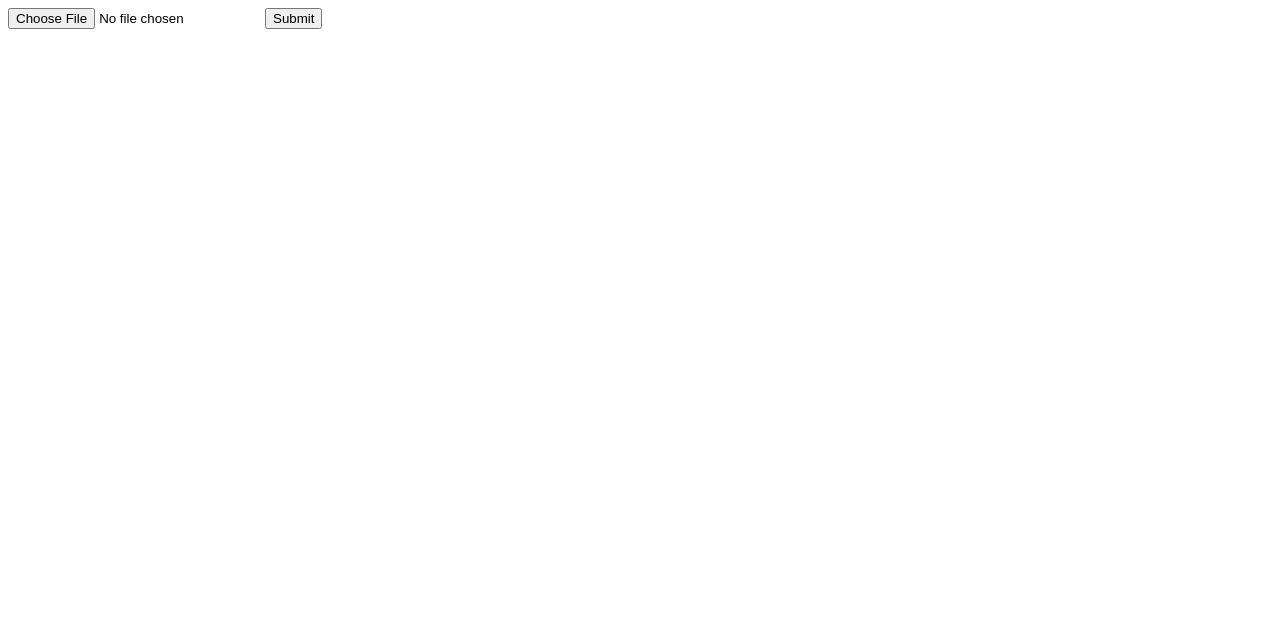
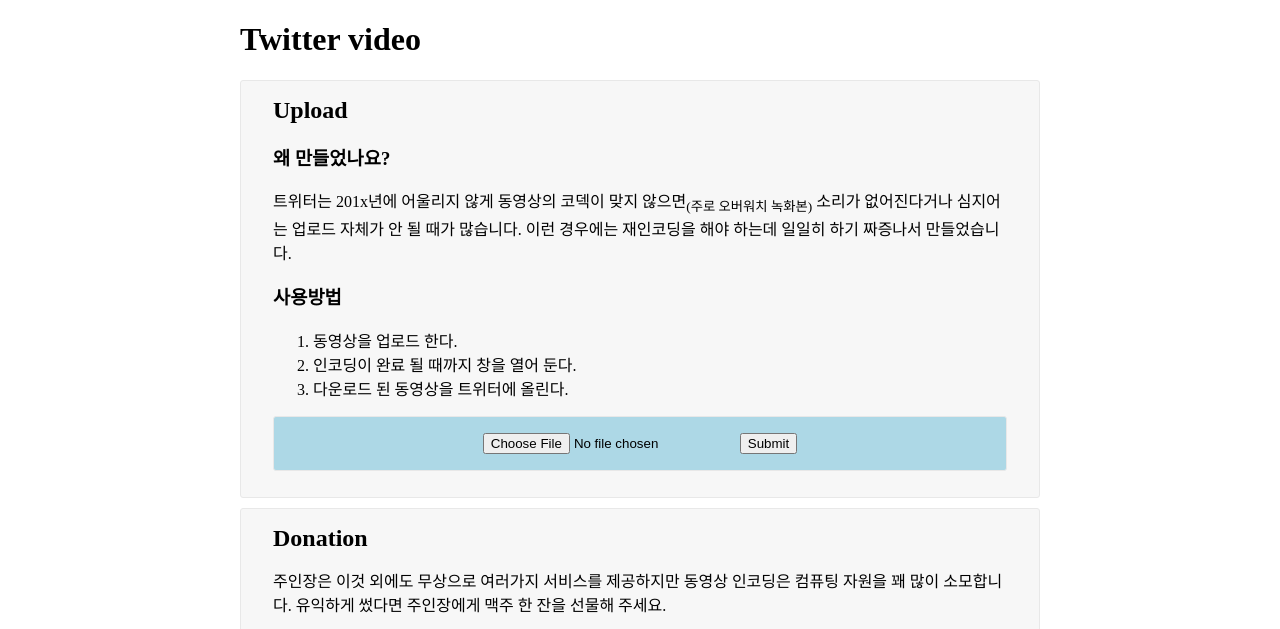
Before and after one commit to Kjwon15/twitter-video, a Flask app: page / in a window 1280 px wide. Shown: the top 629 px of the page. Before the commit the page ends 29 px from the top, so only its background shows below. Run offline with Flask 2, Linux system fonts and the light colour scheme.

Commit message:
Change style and attach PayPal donation

```diff
--- /dev/null
+++ b/src/static/css/master.css
@@ -0,0 +1,26 @@
+body {
+  max-width: 800px;
+  margin: 0 auto;
+}
+
+h2 {
+  text-align: left;
+  margin: 0 auto;
+}
+
+.block {
+  background: #f7f7f7;
+  border: 1px solid #e8e8e8;
+  border-radius: 3px;
+  padding: 1em 2em;
+  box-sizing: border-box;
+  margin: 10px auto;
+}
+
+.center {
+  text-align: center;
+}
+
+.highlight {
+  background: lightblue !important;
+}
--- a/src/templates/index.html
+++ b/src/templates/index.html
@@ -3,12 +3,48 @@
   <head>
     <meta http-equiv="content-type" content="text/html; charset=utf-8" />
     <meta name="viewport" content="width=device-width, initial-scale=1"/>
+    <link rel="stylesheet" href="{{ url_for('static', filename='css/master.css') }}" type="text/css" media="all" charset="utf-8">
     <title>Index</title>
   </head>
   <body>
+    <header>
+      <h1>Twitter video</h1>
+    </header>
+    <section class="block">
+      <h2>Upload</h2>
+      <p>
+        <h3>왜 만들었나요?</h3>
+        트위터는 201x년에 어울리지 않게 동영상의 코덱이 맞지 않으면<sub>(주로 오버워치 녹화본)</sub> 소리가 없어진다거나 심지어는 업로드 자체가 안 될 때가 많습니다. 이런 경우에는 재인코딩을 해야 하는데 일일히 하기 짜증나서 만들었습니다.
+      </p>
+      <p>
+        <h3>사용방법</h3>
+        <ol>
+          <li>동영상을 업로드 한다.</li>
+          <li>인코딩이 완료 될 때까지 창을 열어 둔다.</li>
+          <li>다운로드 된 동영상을 트위터에 올린다.</li>
+        </ol>
+      </p>
+      <div class="highlight center block">
         <form action="{{url_for('upload')}}" method="post" enctype="multipart/form-data">
           <input name="file" type="file">
           <button type="submit">Submit</button>
         </form>
+      </div>
+    </section>
+
+    <section class="block">
+      <h2>Donation</h2>
+      <p>
+        주인장은 이것 외에도 무상으로 여러가지 서비스를 제공하지만 동영상 인코딩은 컴퓨팅 자원을 꽤 많이 소모합니다. 유익하게 썼다면 주인장에게 맥주 한 잔을 선물해 주세요.
+      </p>
+      <div class="center">
+        <form action="https://www.paypal.com/cgi-bin/webscr" method="post" target="_top">
+          <input type="hidden" name="cmd" value="_s-xclick" />
+          <input type="hidden" name="hosted_button_id" value="R3UZJ4LA3U8N6" />
+          <input type="image" src="https://www.paypal.com/en_US/i/btn/btn_donateCC_LG.gif" border="0" name="submit" title="PayPal - The safer, easier way to pay online!" alt="Donate" />
+          <img alt="" border="0" src="https://www.paypal.com/en_US/i/scr/pixel.gif" width="1" height="1" />
+        </form>
+      </div>
+    </section>
   </body>
 </html>
```
Lines whose indentation alone changed are shown as unchanged.
